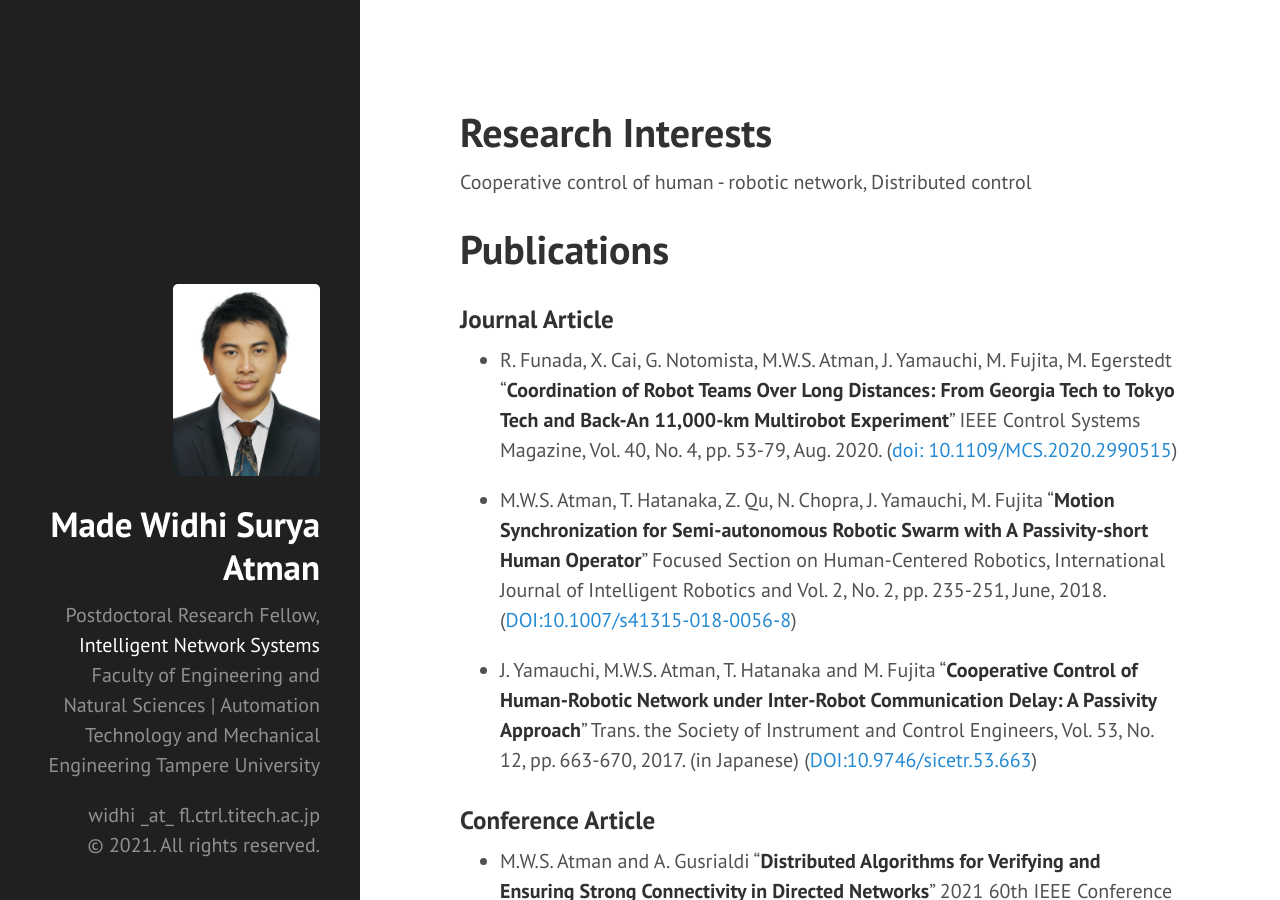
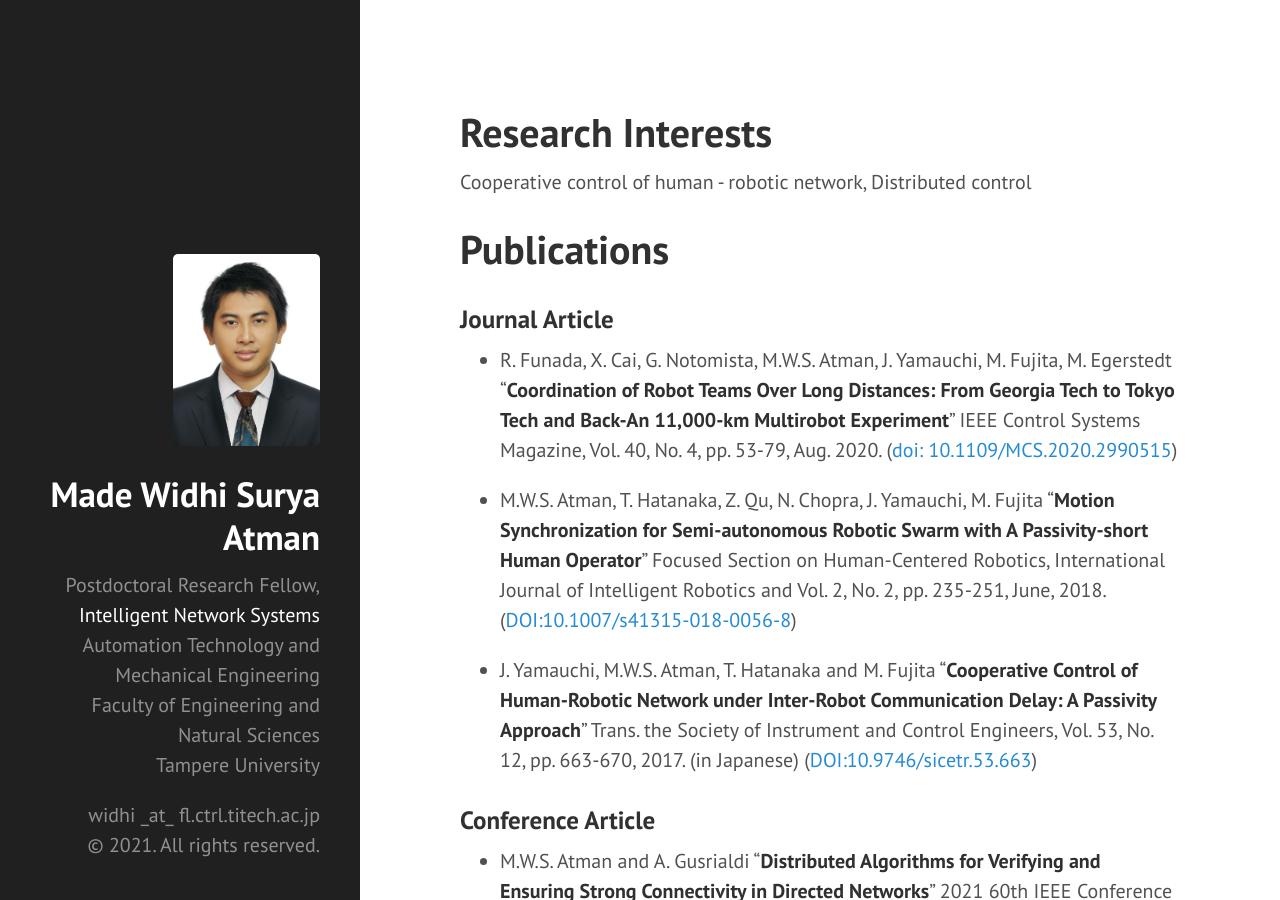
Before and after one commit to mwsatman/mwsatman.github.io, a Jekyll site: the page built from index.md, in a window 1280 px wide and 900 px high. Built offline with Jekyll 4.4.1, drawn with Linux system fonts in a browser that asks for light colours.

Commit message:
small fixes

```diff
--- a/_config.yml
+++ b/_config.yml
@@ -13,7 +13,10 @@ tagline:          'personal website'
 description:      'Postdoctoral Research Fellow, <br/>
   <a href="https://research.tuni.fi/iines/" target="_blank">Intelligent Network Systems</a>
   <br/>
-  Faculty of Engineering and Natural Sciences | Automation Technology and Mechanical Engineering
+  Automation Technology and Mechanical Engineering
+  <br/>
+  Faculty of Engineering and Natural Sciences
+  <br/>
   Tampere University'
 url:              https://mwsatman.github.io
 baseurl:          /
--- a/_config_dev.yml
+++ b/_config_dev.yml
@@ -13,7 +13,10 @@ tagline:          'personal website'
 description:      'Postdoctoral Research Fellow, <br/>
   <a href="https://research.tuni.fi/iines/" target="_blank">Intelligent Network Systems</a>
   <br/>
-  Faculty of Engineering and Natural Sciences | Automation Technology and Mechanical Engineering
+  Automation Technology and Mechanical Engineering
+  <br/>
+  Faculty of Engineering and Natural Sciences
+  <br/>
   Tampere University'
 url:              https://mwsatman.github.io
 baseurl:          /
```
